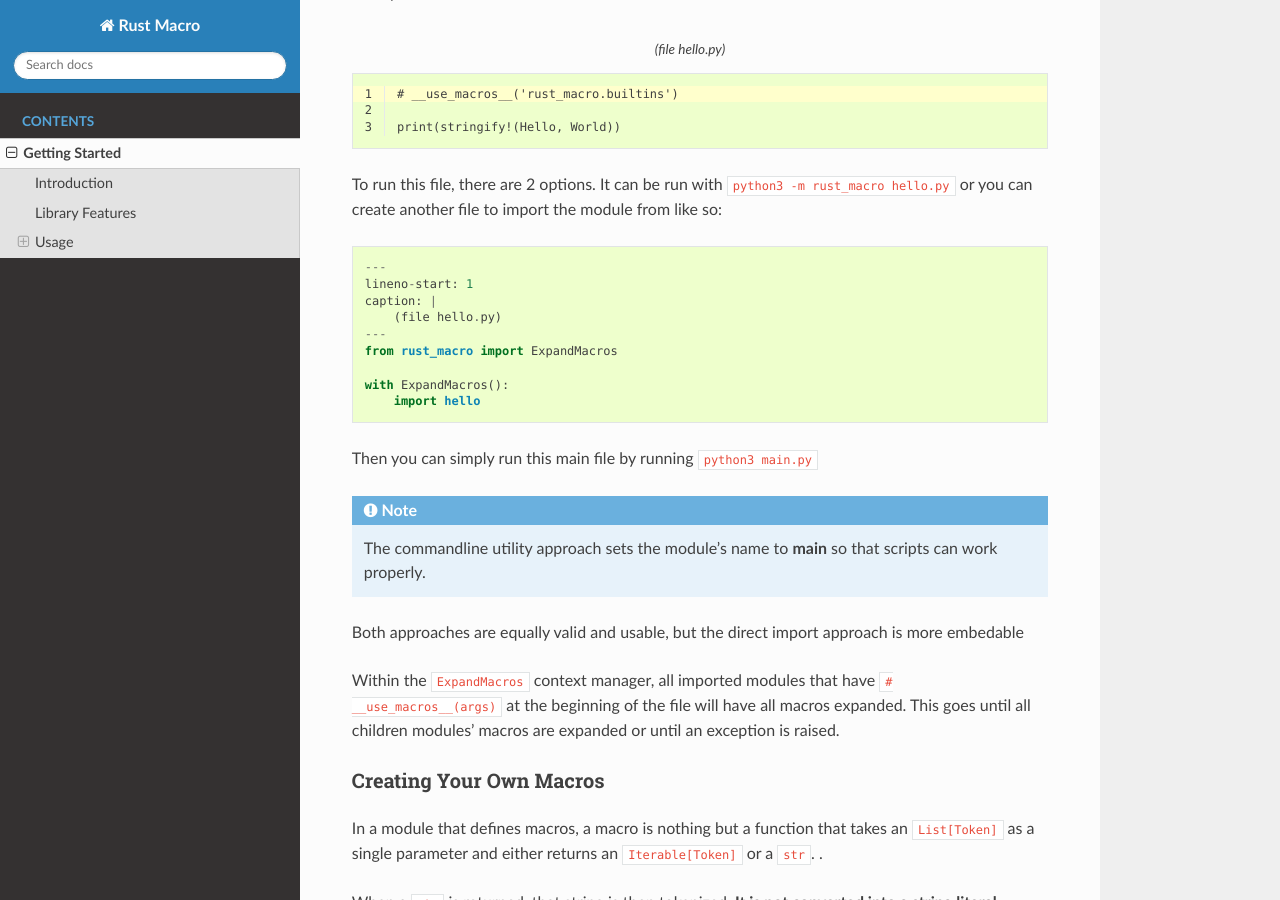
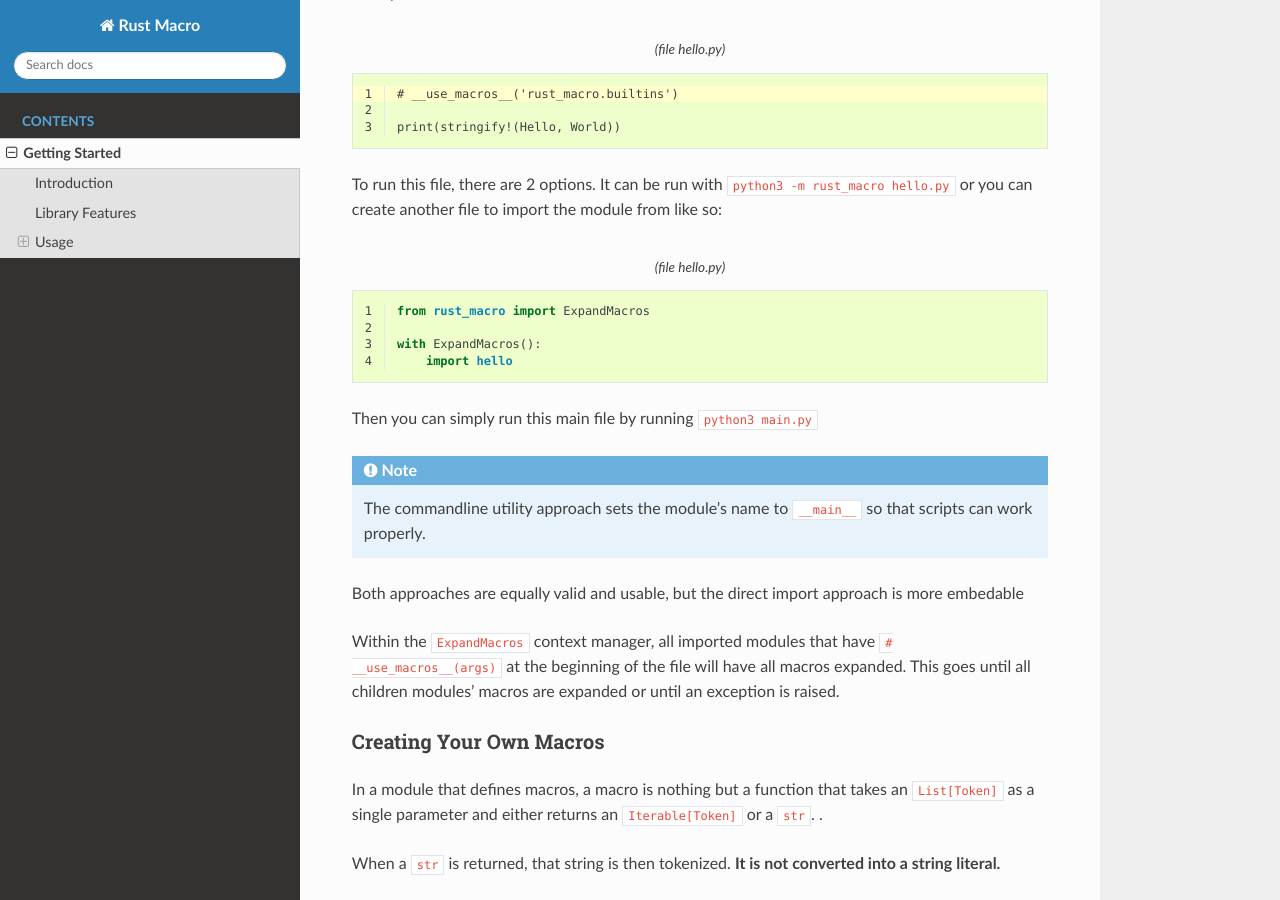
Before and after one commit to 4gboframram/py-rust-macro, a Sphinx documentation site: the page built from docs/source/getting_started.md, in a window 1280 px wide and 900 px high, scrolled down 1125 px. Built offline with Sphinx 7.4.7 and the Read the Docs theme 2.0.0, drawn with Linux system fonts in a browser that asks for light colours.

Commit message:
more doc modifications

````diff
--- a/docs/source/getting_started.md
+++ b/docs/source/getting_started.md
@@ -47,7 +47,7 @@ print(stringify!(Hello, World))
 To run this file, there are 2 options. It can be run with `python3 -m rust_macro hello.py` or you can create another file to import the module from like so:
 
 
-```
+```{code-block} default
 ---
 lineno-start: 1
 caption: |
@@ -63,7 +63,7 @@ with ExpandMacros():
 Then you can simply run this main file by running `python3 main.py`
 
 ```{note}
-The commandline utility approach sets the module's name to __main__ so that scripts can work properly.
+The commandline utility approach sets the module's name to `__main__` so that scripts can work properly.
 ```
 
 Both approaches are equally valid and usable, but the direct import approach is more embedable
--- a/docs/source/index.rst
+++ b/docs/source/index.rst
@@ -20,3 +20,4 @@ Indices and tables
 * :ref:`genindex`
 * :ref:`modindex`
 * :ref:`search`
+* :ref:`getting_started`
````
